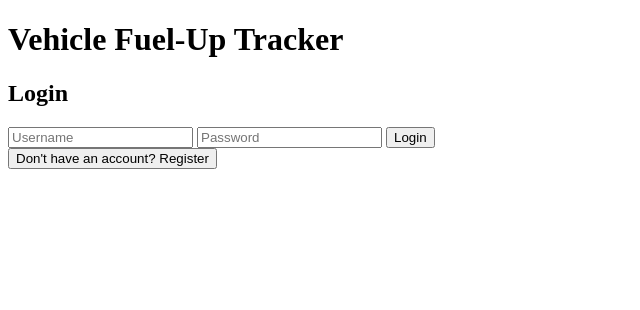
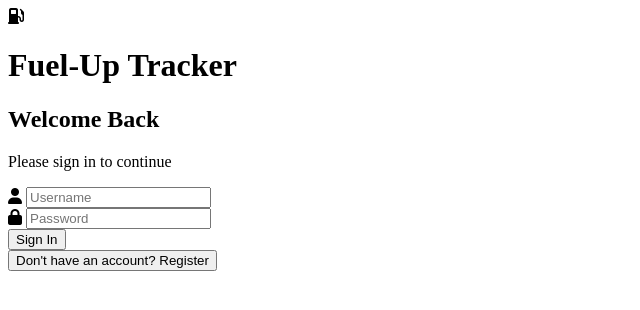
Before and after one commit to Sean1510/Gas-Tracker-Web-APP, a website: page index.html in a window 1280 px wide. Shown: the whole page, without its empty margins (0-640 px from the left). Drawn offline with Linux system fonts and the light colour scheme.

Commit message:
Update index.html

```diff
--- a/index.html
+++ b/index.html
@@ -3,22 +3,49 @@
 <head>
     <meta charset="UTF-8">
     <meta name="viewport" content="width=device-width, initial-scale=1.0">
-    <title>Vehicle Fuel-Up Tracker - Login</title>
+    <title>Vehicle Fuel-Up Tracker</title>
+    <link rel="stylesheet" href="https://cdnjs.cloudflare.com/ajax/libs/font-awesome/6.0.0/css/all.min.css">
     <link rel="stylesheet" href="styles.css">
 </head>
-<body>
-    <div id="auth-container" class="active">
-        <h1>Vehicle Fuel-Up Tracker</h1>
-        <h2 id="auth-title">Login</h2>
-        <form id="auth-form">
-            <input type="text" id="username" placeholder="Username" required>
-            <div id="email-container" style="display: none;">
-                <input type="email" id="email" placeholder="Email">
+<body class="auth-page">
+    <div class="auth-wrapper">
+        <div class="auth-card">
+            <div class="brand">
+                <i class="fas fa-gas-pump"></i>
+                <h1>Fuel-Up Tracker</h1>
             </div>
-            <input type="password" id="password" placeholder="Password" required>
-            <button type="submit" id="auth-submit">Login</button>
-        </form>
-        <button id="toggle-auth">Don't have an account? Register</button>
+            <div class="auth-content">
+                <h2 id="auth-title">Welcome Back</h2>
+                <p id="auth-subtitle" class="subtitle">Please sign in to continue</p>
+
+                <form id="auth-form" class="auth-form">
+                    <div class="form-group">
+                        <i class="fas fa-user"></i>
+                        <input type="text" id="username" placeholder="Username" required>
+                    </div>
+
+                    <div id="email-container" class="form-group" style="display: none;">
+                        <i class="fas fa-envelope"></i>
+                        <input type="email" id="email" placeholder="Email">
+                    </div>
+
+                    <div class="form-group">
+                        <i class="fas fa-lock"></i>
+                        <input type="password" id="password" placeholder="Password" required>
+                    </div>
+
+                    <button type="submit" id="auth-submit" class="btn-primary">
+                        Sign In
+                    </button>
+                </form>
+
+                <div class="auth-footer">
+                    <button id="toggle-auth" class="btn-link">
+                        Don't have an account? Register
+                    </button>
+                </div>
+            </div>
+        </div>
     </div>
     <script src="scripts.js"></script>
 </body>
```
